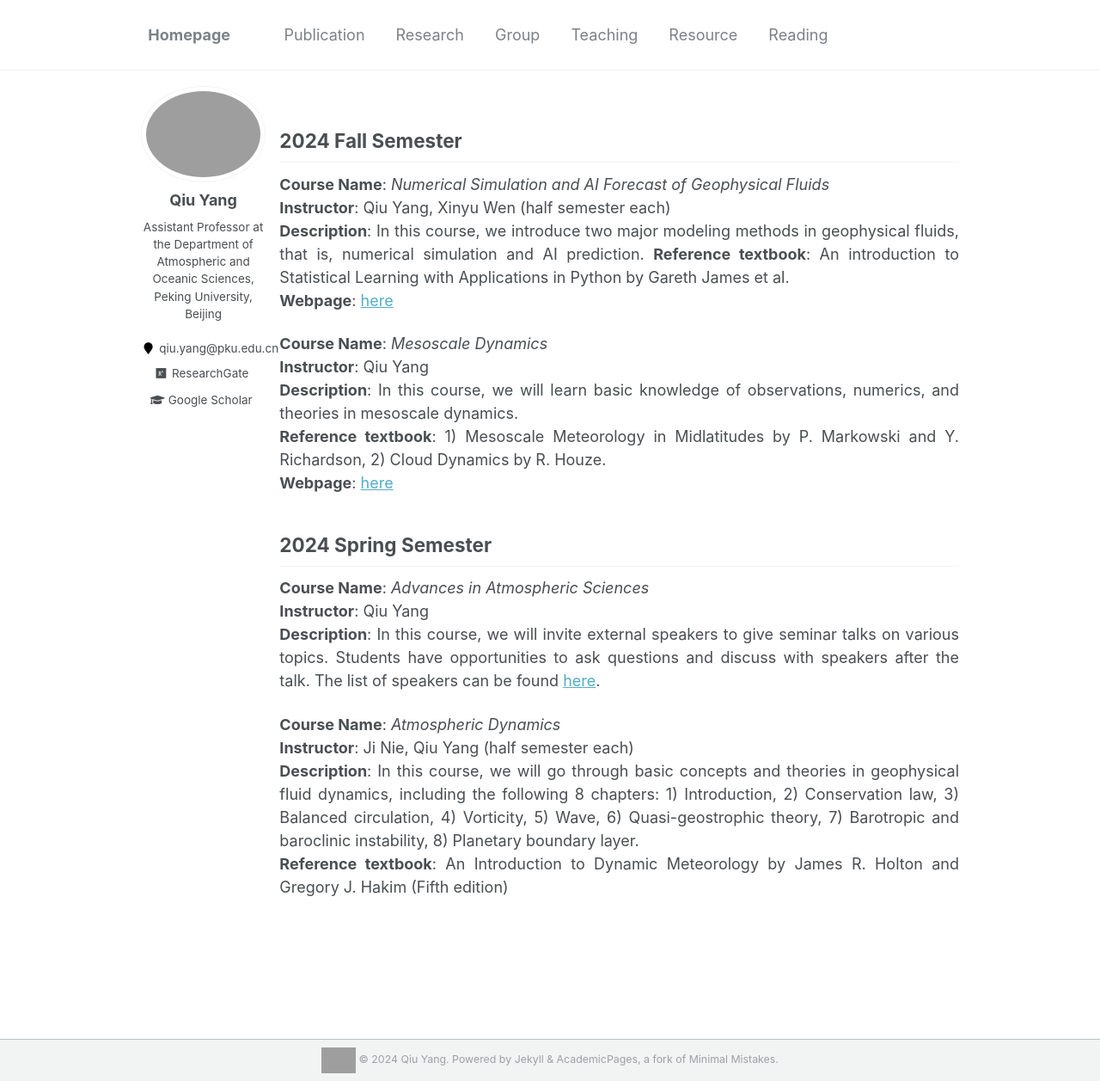
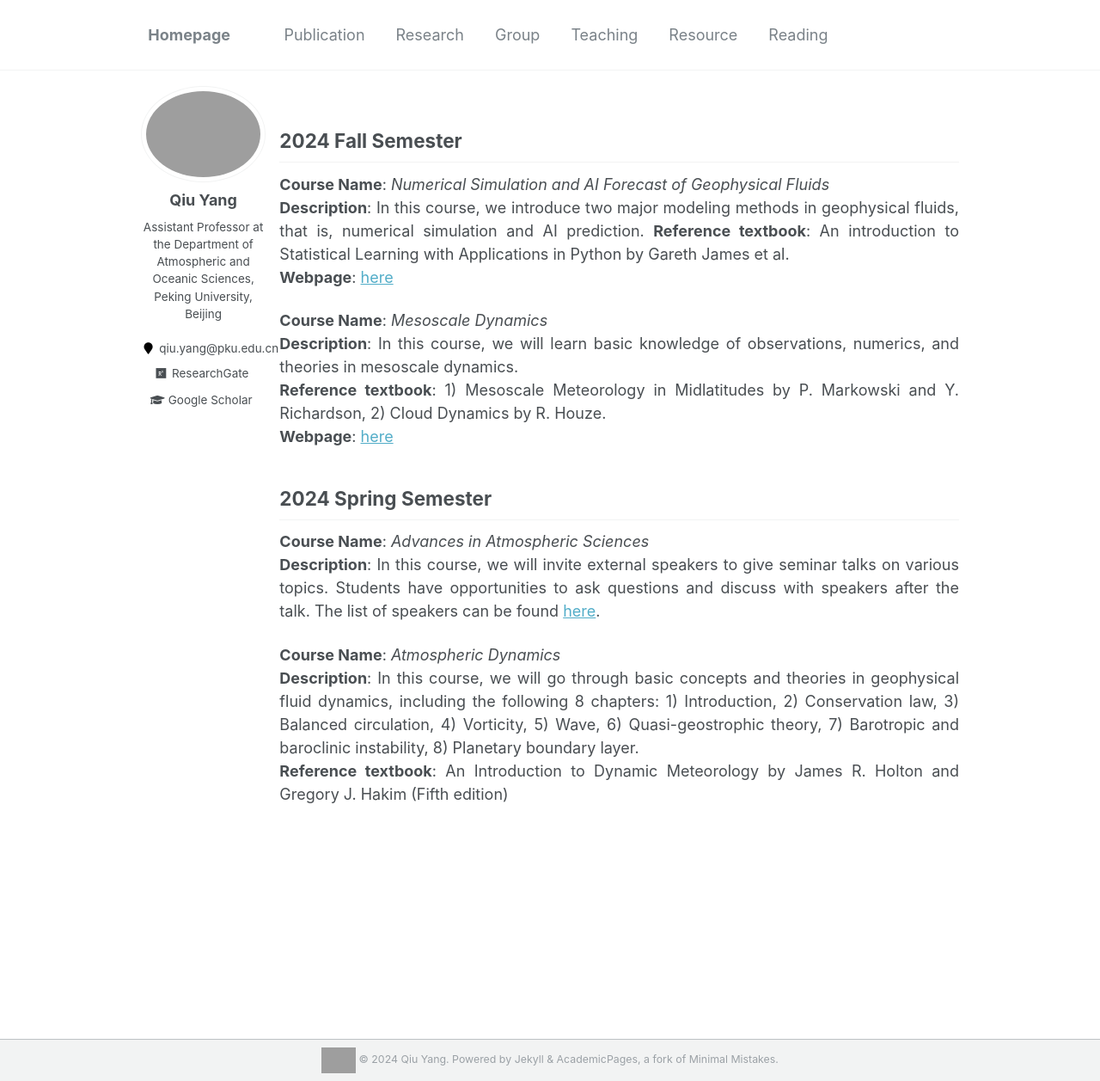
Before and after one commit to qiuyang50/qiuyang50.github.io, a Jekyll site: the page built from _pages/teaching.md, in a window 1280 px wide and 1257 px high. Shown: the whole window at 86% size. Built offline with Jekyll 4.4.1, drawn with Linux system fonts in a browser that asks for light colours; grey boxes are pictures that could not be loaded.

Commit message:
Update teaching.md

```diff
--- a/_pages/teaching.md
+++ b/_pages/teaching.md
@@ -8,13 +8,11 @@ author_profile: true
 2024 Fall Semester
 ---
 **Course Name**: *Numerical Simulation and AI Forecast of Geophysical Fluids*
-**Instructor**: Qiu Yang, Xinyu Wen (half semester each)
 **Description**: In this course, we introduce two major modeling methods in geophysical fluids, that is, numerical simulation and AI prediction.
 **Reference textbook**: An introduction to Statistical Learning with Applications in Python by Gareth James et al.
 **Webpage**: [here](modeling_2024fall.md)
 
 **Course Name**: *Mesoscale Dynamics*
-**Instructor**: Qiu Yang
 **Description**: In this course, we will learn basic knowledge of observations, numerics, and theories in mesoscale dynamics.
 **Reference textbook**: 1) Mesoscale Meteorology in Midlatitudes by P. Markowski and Y. Richardson, 2) Cloud Dynamics by R. Houze.
 **Webpage**: [here]()
@@ -22,10 +20,8 @@ author_profile: true
 2024 Spring Semester
 ---
 **Course Name**: *Advances in Atmospheric Sciences*
-**Instructor**: Qiu Yang
 **Description**: In this course, we will invite external speakers to give seminar talks on various topics. Students have opportunities to ask questions and discuss with speakers after the talk. The list of speakers can be found [here](https://www.atmos.pku.edu.cn/kxzb/xzbg/dqyhykxlt/index.htm).
 
 **Course Name**: *Atmospheric Dynamics*
-**Instructor**: Ji Nie, Qiu Yang (half semester each)
 **Description**: In this course, we will go through basic concepts and theories in geophysical fluid dynamics, including the following 8 chapters: 1) Introduction, 2) Conservation law, 3) Balanced circulation, 4) Vorticity, 5) Wave, 6) Quasi-geostrophic theory, 7) Barotropic and baroclinic instability, 8) Planetary boundary layer.
 **Reference textbook**: An Introduction to Dynamic Meteorology by James R. Holton and Gregory J. Hakim (Fifth edition)
```
